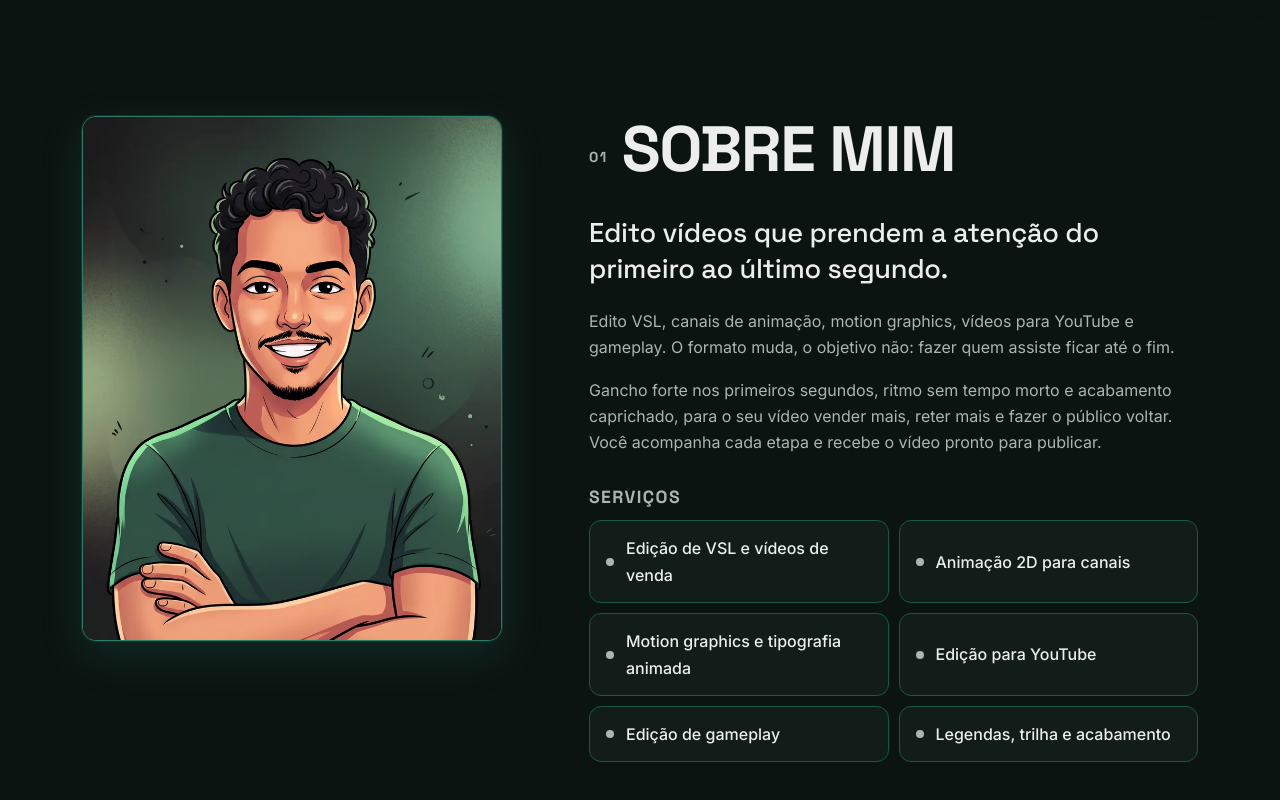
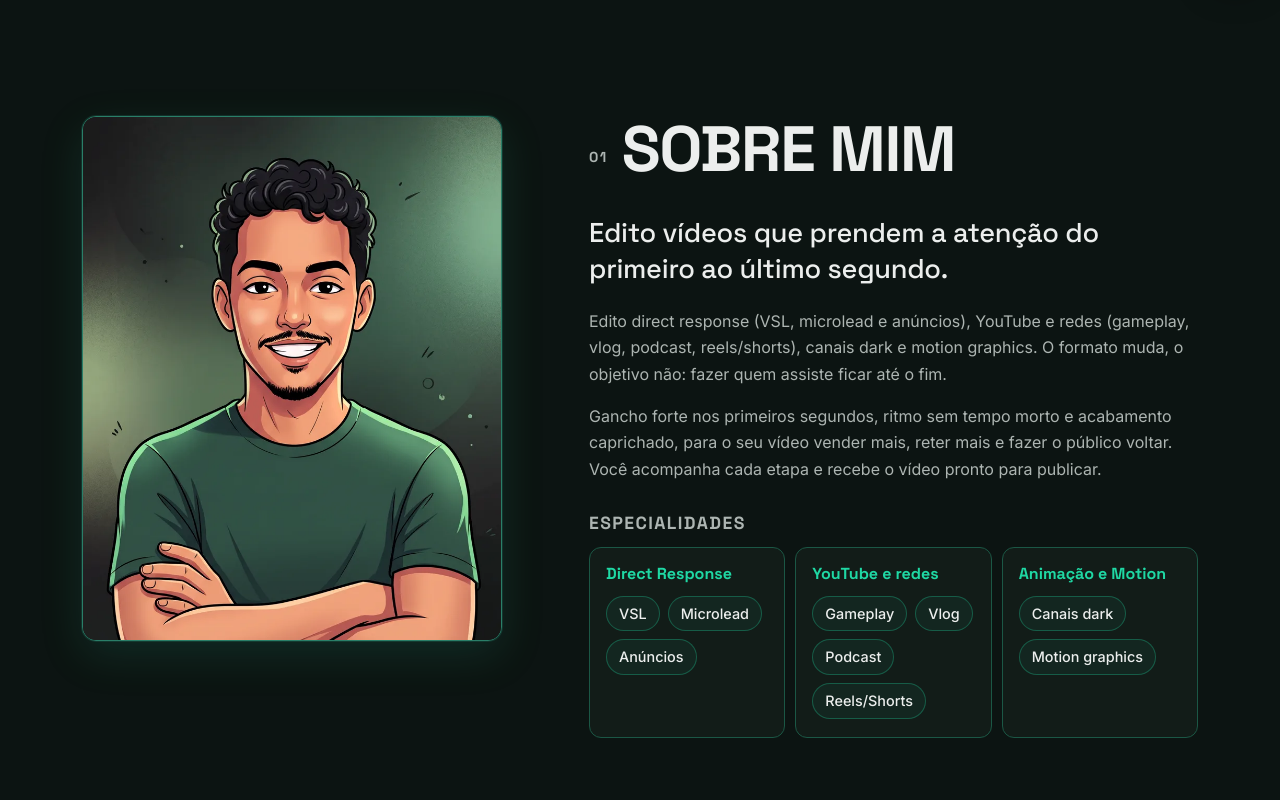
Before and after one commit to George-Mueller/george-mueller.github.io, a plain HTML site: page index.html in a window 1280 px wide. Shown: the part 804-1604 px from the top of the page. Drawn offline with Linux system fonts and the light colour scheme; animation ran at ten frames a second.

Commit message:
[PC] Textos: especialidades (Direct Response, YouTube e redes, Animação e Motion)
- hero: linha abaixo do nome com os três grupos em negrito (cada grupo sem quebrar no meio)
- Sobre mim: frase do que edito atualizada; Serviços vira Especialidades (3 grupos com chips; 3 colunas no desktop, empilhado no celular)
- meta description e og:description da home e da página de trabalhos

```diff
--- a/css/estilo.css
+++ b/css/estilo.css
@@ -125,7 +125,7 @@ body:not(.com-fundo) .hero {   /* sem JS: brilho estático no canto */
   margin: 26px 0 34px; max-width: 34ch;
   font-size: clamp(1.15rem, 3.6vw, 1.5rem); color: var(--texto-2); line-height: 1.4;
 }
-.hero-linha strong { color: var(--texto); font-weight: 600; }
+.hero-linha strong { color: var(--texto); font-weight: 600; white-space: nowrap; }   /* cada grupo inteiro na mesma linha */
 .hero-acoes { display: flex; flex-wrap: wrap; gap: 12px; }
 
 /* vídeo de apresentação (js/apresentacao.js): celular = 9:16 abaixo do nome, centralizado, até ~70% da altura;
@@ -198,14 +198,17 @@ body:not(.com-fundo) .hero {   /* sem JS: brilho estático no canto */
 }
 .sobre-texto p { color: var(--texto-2); margin: 0 0 16px; max-width: 60ch; }
 .sobre-texto .destaque-texto { color: var(--texto); font: 500 clamp(1.3rem, 4vw, 1.7rem)/1.3 var(--fonte-titulo); letter-spacing: -0.01em; margin-bottom: 22px; }
-.servicos { list-style: none; margin: 0; padding: 0; display: grid; gap: 10px; }
-@media (min-width: 600px) { .servicos { grid-template-columns: 1fr 1fr; } }
-.servicos li {
-  display: flex; align-items: center; gap: 12px;
-  padding: 14px 16px; border-radius: 12px; background: var(--superficie); border: 1px solid var(--borda);
-  font-weight: 500;
+/* especialidades: 3 grupos (cards no estilo do site), título em Jade + itens em chips; empilhado no celular */
+.especialidades { display: grid; gap: 10px; }
+@media (min-width: 700px) { .especialidades { grid-template-columns: repeat(3, minmax(0, 1fr)); } }
+.esp-grupo { padding: 16px 16px 18px; border-radius: 12px; background: var(--superficie); border: 1px solid var(--borda); }
+.esp-titulo { margin: 0 0 12px; font: 600 1rem/1.25 var(--fonte-titulo); letter-spacing: 0; color: var(--link); }
+.esp-chips { list-style: none; margin: 0; padding: 0; display: flex; flex-wrap: wrap; gap: 8px; }
+.esp-chips li {
+  padding: 5px 12px; border-radius: 999px; white-space: nowrap;
+  font-size: 0.9rem; font-weight: 500; color: var(--texto);
+  background: rgba(var(--destaque-rgb), .08); border: 1px solid rgba(var(--link-rgb), .3);
 }
-.servicos li::before { content: ""; width: 8px; height: 8px; border-radius: 50%; background: var(--texto-2); flex: none; }
 
 /* ---------- Portfólio ---------- */
 .filtros { display: flex; flex-wrap: wrap; gap: 8px; margin: -8px 0 28px; }
--- a/index.html
+++ b/index.html
@@ -4,7 +4,7 @@
   <meta charset="utf-8">
   <meta name="viewport" content="width=device-width, initial-scale=1">
   <title>George Mueller — Editor de vídeo: VSL, animação e motion graphics</title>
-  <meta name="description" content="Portfólio de George Mueller, editor de vídeo especializado em VSL, animação e motion graphics. Veja os trabalhos e fale comigo pelo WhatsApp.">
+  <meta name="description" content="Portfólio de George Mueller, editor de vídeo de direct response (VSL, microlead e anúncios), YouTube e redes, animação e motion. Veja os trabalhos e fale comigo pelo WhatsApp.">
   <meta name="theme-color" content="#0d1512">
   <link rel="canonical" href="https://george-mueller.github.io/">
 
@@ -12,7 +12,7 @@
   <meta property="og:locale" content="pt_BR">
   <meta property="og:url" content="https://george-mueller.github.io/">
   <meta property="og:title" content="George Mueller — Editor de vídeo">
-  <meta property="og:description" content="VSL, animação e motion graphics. Veja o portfólio.">
+  <meta property="og:description" content="Direct response, YouTube e redes, animação e motion. Veja o portfólio.">
   <meta property="og:image" content="https://george-mueller.github.io/assets/og.png">
   <meta property="og:image:width" content="1200">
   <meta property="og:image:height" content="630">
@@ -27,7 +27,7 @@
   <link rel="preload" href="assets/fontes/bricolage-grotesque-800.woff2" as="font" type="font/woff2" crossorigin>
   <link rel="stylesheet" href="css/fontes.css?v=a9e74379">
   <link rel="stylesheet" href="css/cores.css?v=600b6ac5">
-  <link rel="stylesheet" href="css/estilo.css?v=2063f318">
+  <link rel="stylesheet" href="css/estilo.css?v=8559dd0c">
 </head>
 <body data-pagina="home">
   <a class="pular" href="#conteudo">Pular para o conteúdo</a>
@@ -50,7 +50,7 @@
         <div class="hero-texto">
           <p class="sobretitulo veu-texto">Portfólio</p>
           <h1 class="hero-nome">George<br>Mueller</h1>
-          <p class="hero-linha veu-texto">Editor de vídeo: <strong>VSL</strong>, <strong>animação</strong>, <strong>motion graphics</strong>.</p>
+          <p class="hero-linha veu-texto">Editor de vídeo: <strong>Direct Response</strong>, <strong>YouTube e redes</strong>, <strong>Animação e Motion</strong>.</p>
           <div class="hero-acoes">
             <a class="botao botao-primario" href="#portfolio">Ver portfólio</a>
             <a class="botao botao-whats js-whatsapp" href="https://wa.me/5571996177563?text=Ol%C3%A1%20George%2C%20vi%20seu%20portf%C3%B3lio%20e%20gostaria%20de%20conversar%20sobre%20um%20projeto." target="_blank" rel="noopener">
@@ -96,17 +96,23 @@
         <div class="sobre-texto">
           <h2 class="titulo-secao"><span>01</span> Sobre mim</h2>
           <p class="destaque-texto">Edito vídeos que prendem a atenção do primeiro ao último segundo.</p>
-          <p>Edito VSL, canais de animação, motion graphics, vídeos para YouTube e gameplay. O formato muda, o objetivo não: fazer quem assiste ficar até o fim.</p>
+          <p>Edito direct response (VSL, microlead e anúncios), YouTube e redes (gameplay, vlog, podcast, reels/shorts), canais dark e motion graphics. O formato muda, o objetivo não: fazer quem assiste ficar até o fim.</p>
           <p>Gancho forte nos primeiros segundos, ritmo sem tempo morto e acabamento caprichado, para o seu vídeo vender mais, reter mais e fazer o público voltar. Você acompanha cada etapa e recebe o vídeo pronto para publicar.</p>
-          <h3 class="subtitulo">Serviços</h3>
-          <ul class="servicos">
-            <li>Edição de VSL e vídeos de venda</li>
-            <li>Animação 2D para canais</li>
-            <li>Motion graphics e tipografia animada</li>
-            <li>Edição para YouTube</li>
-            <li>Edição de gameplay</li>
-            <li>Legendas, trilha e acabamento</li>
-          </ul>
+          <h3 class="subtitulo">Especialidades</h3>
+          <div class="especialidades">
+            <div class="esp-grupo">
+              <h4 class="esp-titulo">Direct Response</h4>
+              <ul class="esp-chips"><li>VSL</li><li>Microlead</li><li>Anúncios</li></ul>
+            </div>
+            <div class="esp-grupo">
+              <h4 class="esp-titulo">YouTube e redes</h4>
+              <ul class="esp-chips"><li>Gameplay</li><li>Vlog</li><li>Podcast</li><li>Reels/Shorts</li></ul>
+            </div>
+            <div class="esp-grupo">
+              <h4 class="esp-titulo">Animação e Motion</h4>
+              <ul class="esp-chips"><li>Canais dark</li><li>Motion graphics</li></ul>
+            </div>
+          </div>
         </div>
       </div>
     </section>
```
Also changed, not shown: trabalhos.html (+3 -3 lines).
